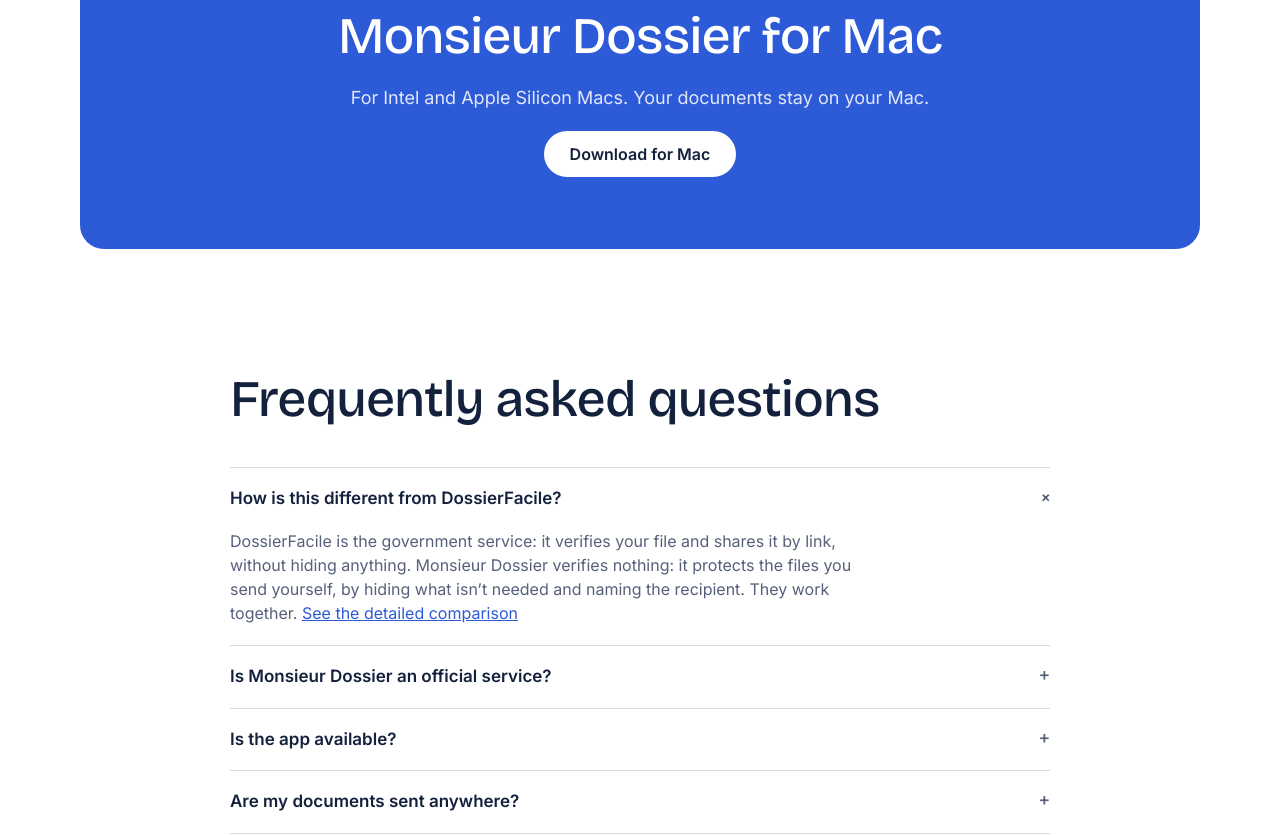
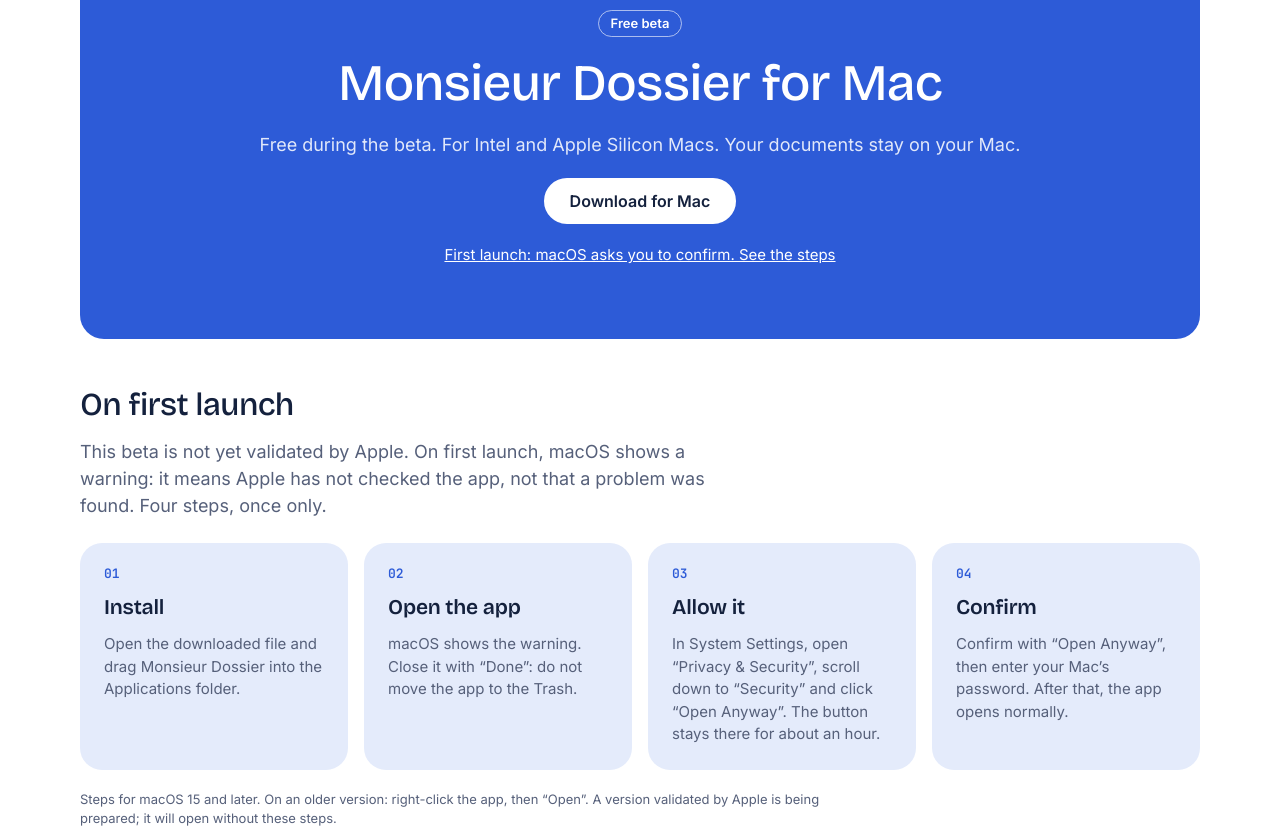
Before and after one commit to doudandyx/monsieur-dossier-site, a plain HTML site: page index.html in a window 1280 px wide. Shown: the part 5620-6456 px from the top of the page. Drawn offline with Linux system fonts and the light colour scheme.

Commit message:
Label the download as a free beta and explain the first launch
Co-Authored-By: Claude Fable 5.2 <noreply@anthropic.com>

```diff
--- a/index.html
+++ b/index.html
@@ -203,9 +203,24 @@ Monsieur&nbsp;&nbsp;IPv4&nbsp;&nbsp;<span class="g">127.0.0.1:49716 (LISTEN)</sp
 <section class="block" id="download">
   <div class="wrap">
     <div class="band blue dl">
+      <span class="pill" data-i="dBeta"></span>
       <h2 data-i="dH"></h2>
       <p data-i="dP"></p>
       <button type="button" class="btn" data-open-soon><span data-i="dBtn"></span></button>
+      <a class="dl-more" href="#first-launch" data-i="dFirst"></a>
+    </div>
+    <div class="first" id="first-launch">
+      <div class="head">
+        <h3 data-i="flH"></h3>
+        <p data-i="flP"></p>
+      </div>
+      <div class="steps">
+        <div class="step"><div class="n">01</div><h3 data-i="fl1h"></h3><p data-i="fl1p"></p></div>
+        <div class="step"><div class="n">02</div><h3 data-i="fl2h"></h3><p data-i="fl2p"></p></div>
+        <div class="step"><div class="n">03</div><h3 data-i="fl3h"></h3><p data-i="fl3p"></p></div>
+        <div class="step"><div class="n">04</div><h3 data-i="fl4h"></h3><p data-i="fl4p"></p></div>
+      </div>
+      <p class="src" data-i="flNote"></p>
     </div>
   </div>
 </section>
@@ -287,14 +302,22 @@ fr:{
   okL:["Une pièce d’identité (CNI, passeport, titre de séjour)","Un justificatif de domicile (3 dernières quittances, attestation d’hébergement…)","Contrat de travail ou attestation employeur","Les 3 derniers bulletins de salaire","Le dernier avis d’imposition"],
   noL:["Relevés de compte bancaire","Carte Vitale","Extrait de casier judiciaire","Dossier médical","Autorisation de prélèvement signée","Un versement d’argent avant la signature du bail"],
   lSrc:"Liste indicative, non exhaustive. Référence : décret n° 2015-1437 du 5 novembre 2015 (modifié en 2019), annexes I et II. Vérifiez le texte en vigueur sur legifrance.gouv.fr.",
-  dH:"Monsieur Dossier pour Mac", dP:"Pour les Mac Intel et Apple Silicon. Vos documents restent sur votre Mac.",
+  dBeta:"Version bêta gratuite", dFirst:"Premier lancement : macOS demande une confirmation. Voir les étapes",
+  dH:"Monsieur Dossier pour Mac", dP:"Gratuite pendant la bêta. Pour les Mac Intel et Apple Silicon. Vos documents restent sur votre Mac.",
+  flH:"Au premier lancement", flP:"Cette version bêta n’est pas encore validée par Apple. Au premier lancement, macOS affiche un avertissement : il signifie qu’Apple n’a pas contrôlé l’application, pas qu’un problème a été trouvé. Quatre étapes, une seule fois.",
+  fl1h:"Installez", fl1p:"Ouvrez le fichier téléchargé et glissez Monsieur Dossier dans le dossier Applications.",
+  fl2h:"Ouvrez l’application", fl2p:"macOS affiche l’avertissement. Fermez-le avec « Terminé » : ne mettez pas l’application à la corbeille.",
+  fl3h:"Autorisez", fl3p:"Dans Réglages Système, ouvrez « Confidentialité et sécurité », descendez jusqu’à « Sécurité » et cliquez sur « Ouvrir quand même ». Le bouton reste affiché environ une heure.",
+  fl4h:"Confirmez", fl4p:"Validez avec « Ouvrir quand même », puis saisissez le mot de passe de votre Mac. Les fois suivantes, l’application s’ouvre normalement.",
+  flNote:"Étapes valables pour macOS 15 et suivants. Sur une version plus ancienne : clic droit sur l’application, puis « Ouvrir ». Une version validée par Apple est en préparation ; elle s’ouvrira sans ces étapes.",
   soEy:"Bientôt disponible", soH:"Ça arrive très vite.", soP:"Monsieur Dossier n’est pas encore téléchargeable. L’application est en cours de finalisation : revenez bientôt.", soBtn:"D’accord",
   dBtn:"Télécharger pour Mac", dReq:"Mac Intel et Apple Silicon",
   qH:"Questions fréquentes",
   faq:[
     ["Quelle différence avec DossierFacile ?","DossierFacile est le service de l’État : il vérifie votre dossier et le partage par lien, sans rien masquer. Monsieur Dossier ne vérifie rien : il protège les fichiers que vous envoyez vous-même, en masquant le superflu et en nommant le destinataire. Les deux se complètent.",{t:"Voir la comparaison détaillée",h:"dossierfacile.html"}],
     ["Monsieur Dossier est-il un service officiel ?","Non. C’est une application indépendante, sans lien avec l’État ni avec DossierFacile. Elle ne certifie pas vos pièces."],
-    ["L’application est-elle disponible ?","Oui, pour Mac : téléchargez-la depuis cette page."],
+    ["L’application est-elle disponible ?","Oui, pour Mac, en version bêta gratuite : téléchargez-la depuis cette page."],
+    ["Pourquoi macOS affiche-t-il un avertissement au premier lancement ?","Parce que cette version bêta n’est pas encore validée par Apple. L’avertissement signifie qu’Apple n’a pas contrôlé l’application, pas qu’un problème a été trouvé. Une confirmation dans les Réglages Système suffit, une seule fois.",{t:"Voir les étapes",h:"#first-launch"}],
     ["Mes documents sont-ils envoyés quelque part ?","Non. Le traitement se fait entièrement sur votre Mac. L’application n’a pas de serveur, ne crée pas de compte et ne collecte aucune statistique. Elle fonctionne sans connexion Internet."],
     ["Un bailleur peut-il refuser une copie masquée ?","Aucun texte ne tranche. Masquez seulement ce qui ne sert ni à juger votre solvabilité ni à vérifier la pièce, et gardez vos originaux : un bailleur peut demander à les voir."],
     ["Pourquoi pas un simple flou ?","Parce qu’un flou ou une pixelisation peuvent être inversés. Seuls des masques opaques sont proposés : une bande noire, ou un effet « dépoli » généré à partir de bruit aléatoire, jamais à partir de ce qui est caché."],
@@ -353,14 +376,22 @@ en:{
   okL:["One ID document (ID card, passport, residence permit)","Proof of address (last 3 rent receipts, host certificate…)","Employment contract or employer certificate","Last 3 payslips","Latest tax notice"],
   noL:["Bank statements","Carte Vitale (health card)","Criminal record","Medical records","Signed direct-debit authorisation","Any payment before the lease is signed"],
   lSrc:"Indicative, non-exhaustive list. Reference: French décret n° 2015-1437 of 5 November 2015 (amended 2019), annexes I and II. Check the current text on legifrance.gouv.fr.",
-  dH:"Monsieur Dossier for Mac", dP:"For Intel and Apple Silicon Macs. Your documents stay on your Mac.",
+  dBeta:"Free beta", dFirst:"First launch: macOS asks you to confirm. See the steps",
+  dH:"Monsieur Dossier for Mac", dP:"Free during the beta. For Intel and Apple Silicon Macs. Your documents stay on your Mac.",
+  flH:"On first launch", flP:"This beta is not yet validated by Apple. On first launch, macOS shows a warning: it means Apple has not checked the app, not that a problem was found. Four steps, once only.",
+  fl1h:"Install", fl1p:"Open the downloaded file and drag Monsieur Dossier into the Applications folder.",
+  fl2h:"Open the app", fl2p:"macOS shows the warning. Close it with “Done”: do not move the app to the Trash.",
+  fl3h:"Allow it", fl3p:"In System Settings, open “Privacy & Security”, scroll down to “Security” and click “Open Anyway”. The button stays there for about an hour.",
+  fl4h:"Confirm", fl4p:"Confirm with “Open Anyway”, then enter your Mac’s password. After that, the app opens normally.",
+  flNote:"Steps for macOS 15 and later. On an older version: right-click the app, then “Open”. A version validated by Apple is being prepared; it will open without these steps.",
   soEy:"Coming soon", soH:"It’s coming very soon.", soP:"Monsieur Dossier isn’t available to download yet. The app is being finalised: check back soon.", soBtn:"Got it",
   dBtn:"Download for Mac", dReq:"Intel and Apple Silicon Macs",
   qH:"Frequently asked questions",
   faq:[
     ["How is this different from DossierFacile?","DossierFacile is the government service: it verifies your file and shares it by link, without hiding anything. Monsieur Dossier verifies nothing: it protects the files you send yourself, by hiding what isn’t needed and naming the recipient. They work together.",{t:"See the detailed comparison",h:"dossierfacile.html"}],
     ["Is Monsieur Dossier an official service?","No. It is an independent app, with no link to the French government or to DossierFacile. It does not certify your documents."],
-    ["Is the app available?","Yes, for Mac: download it from this page."],
+    ["Is the app available?","Yes, for Mac, as a free beta: download it from this page."],
+    ["Why does macOS show a warning on first launch?","Because this beta is not yet validated by Apple. The warning means Apple has not checked the app, not that a problem was found. One confirmation in System Settings is enough, once only.",{t:"See the steps",h:"#first-launch"}],
     ["Are my documents sent anywhere?","No. Processing happens entirely on your Mac. The app has no server, creates no account and collects no analytics. It works without an internet connection."],
     ["Can a landlord refuse a redacted copy?","No law settles it. Hide only what serves neither to assess your income nor to verify the document, and keep your originals: a landlord may ask to see them."],
     ["Why not just blur?","Because blur and pixelation can be reversed. Only opaque masks are offered: a black bar, or a “frosted” look generated from random noise, never from what’s hidden."],
--- a/site.css
+++ b/site.css
@@ -175,6 +175,11 @@ section.block{padding-top:clamp(64px,9vw,112px)}
 .band.blue{background:var(--stage);color:#fff}
 .band.blue .btn{background:#fff;border-color:#fff;color:#14213d}
 .band.blue .btn:hover{filter:none;opacity:.9}
+.dl .pill{border:1px solid rgba(255,255,255,.6);color:#fff}
+.dl-more{color:#fff;font-size:15px}
+.first{margin-top:48px;scroll-margin-top:96px}
+.first .head{margin-bottom:24px}
+.first .head h3{font-size:clamp(24px,3vw,32px);line-height:1.1}
 
 /* questions fréquentes */
 #faq .wrap{max-width:900px}
```
